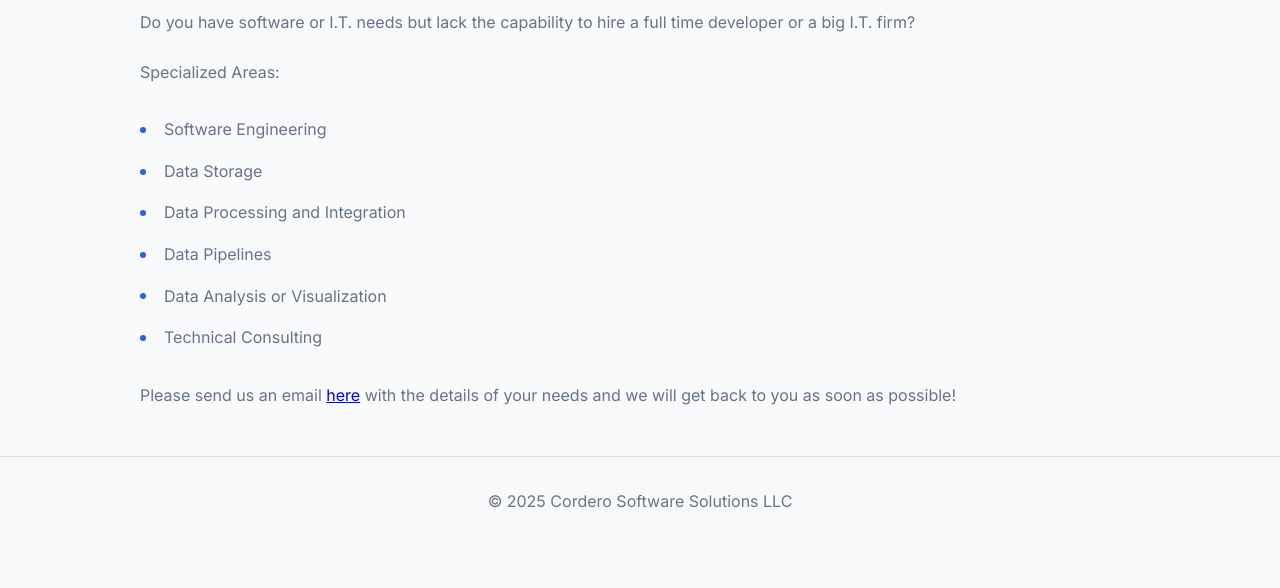
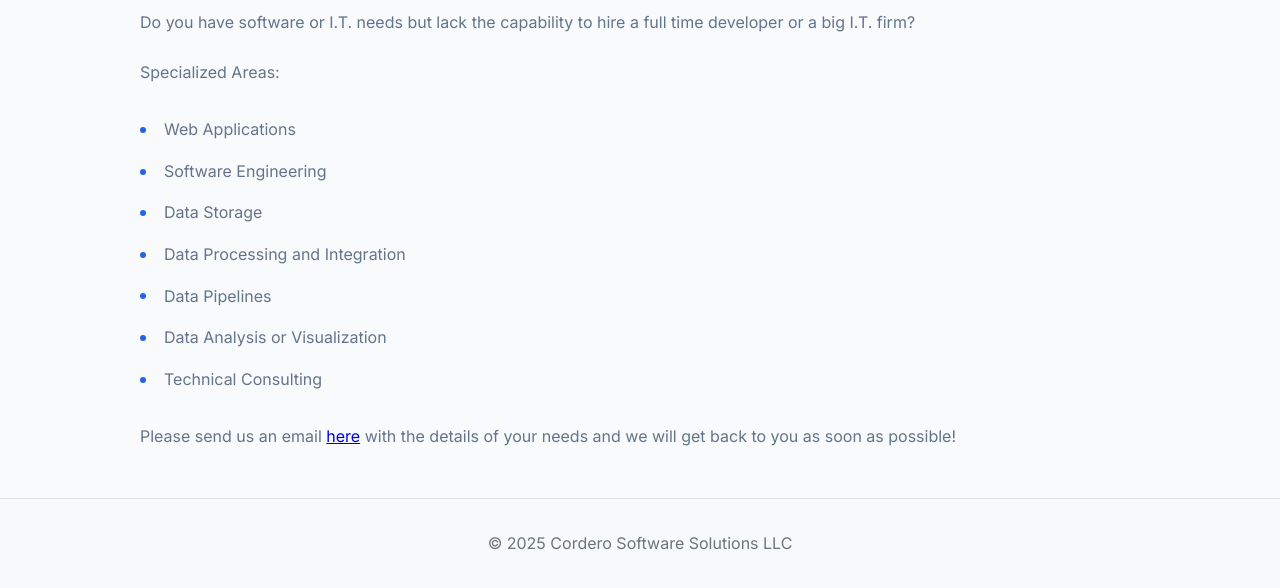
Before and after one commit to timcordero282/css.github.io, a plain HTML site: page index.html in a window 1280 px wide. Shown: the part 202-790 px from the top of the page. Drawn offline with Linux system fonts and the light colour scheme.

Commit message:
Add files via upload

```diff
--- a/index.html
+++ b/index.html
@@ -30,6 +30,7 @@
         <p>Do you have software or I.T. needs but lack the capability to hire a full time developer or a big I.T. firm?</p>
         <p>Specialized Areas:</p>
         <ul>
+            <li>Web Applications</li>
             <li>Software Engineering</li>
             <li>Data Storage</li>
             <li>Data Processing and Integration</li>
```
